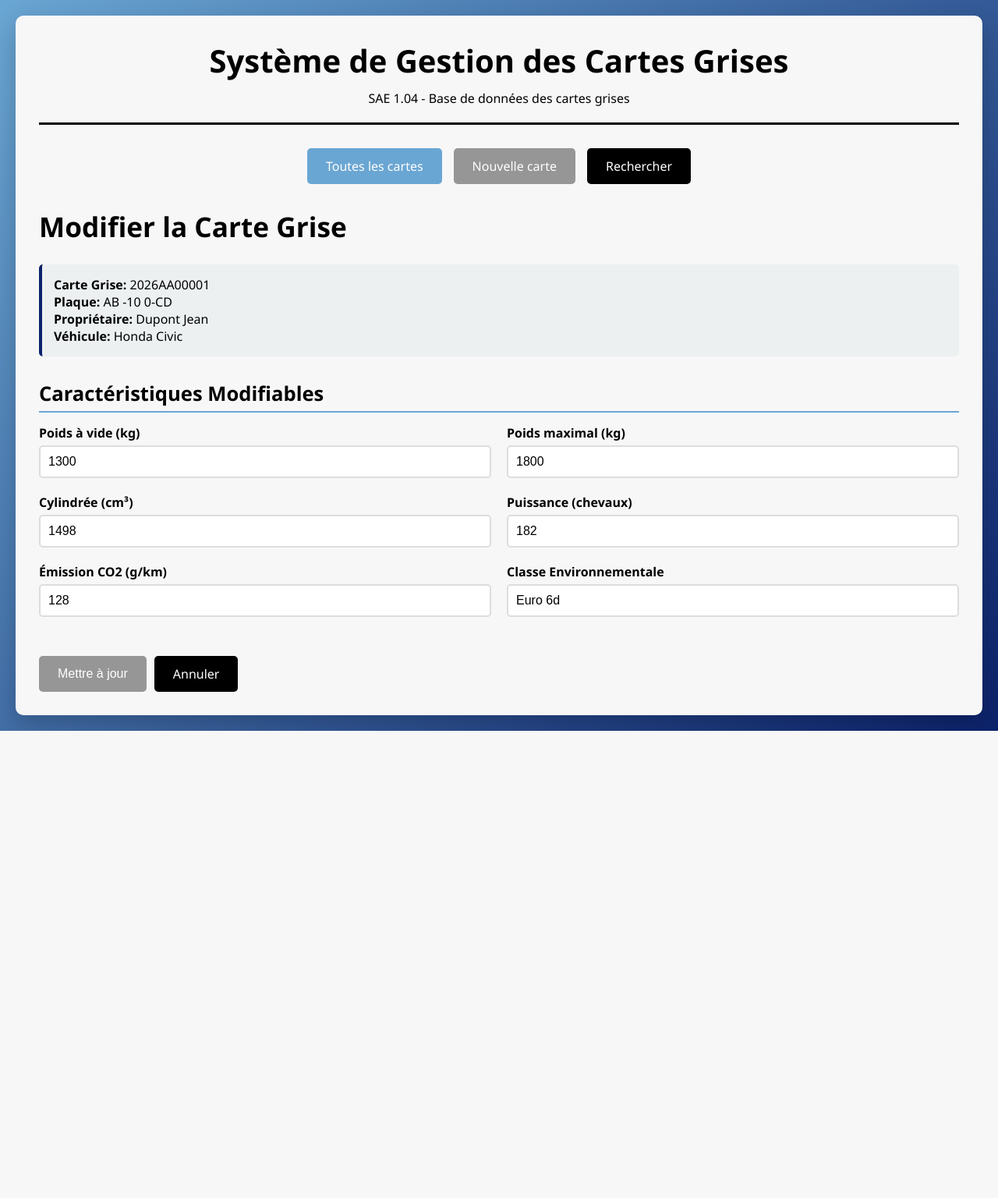
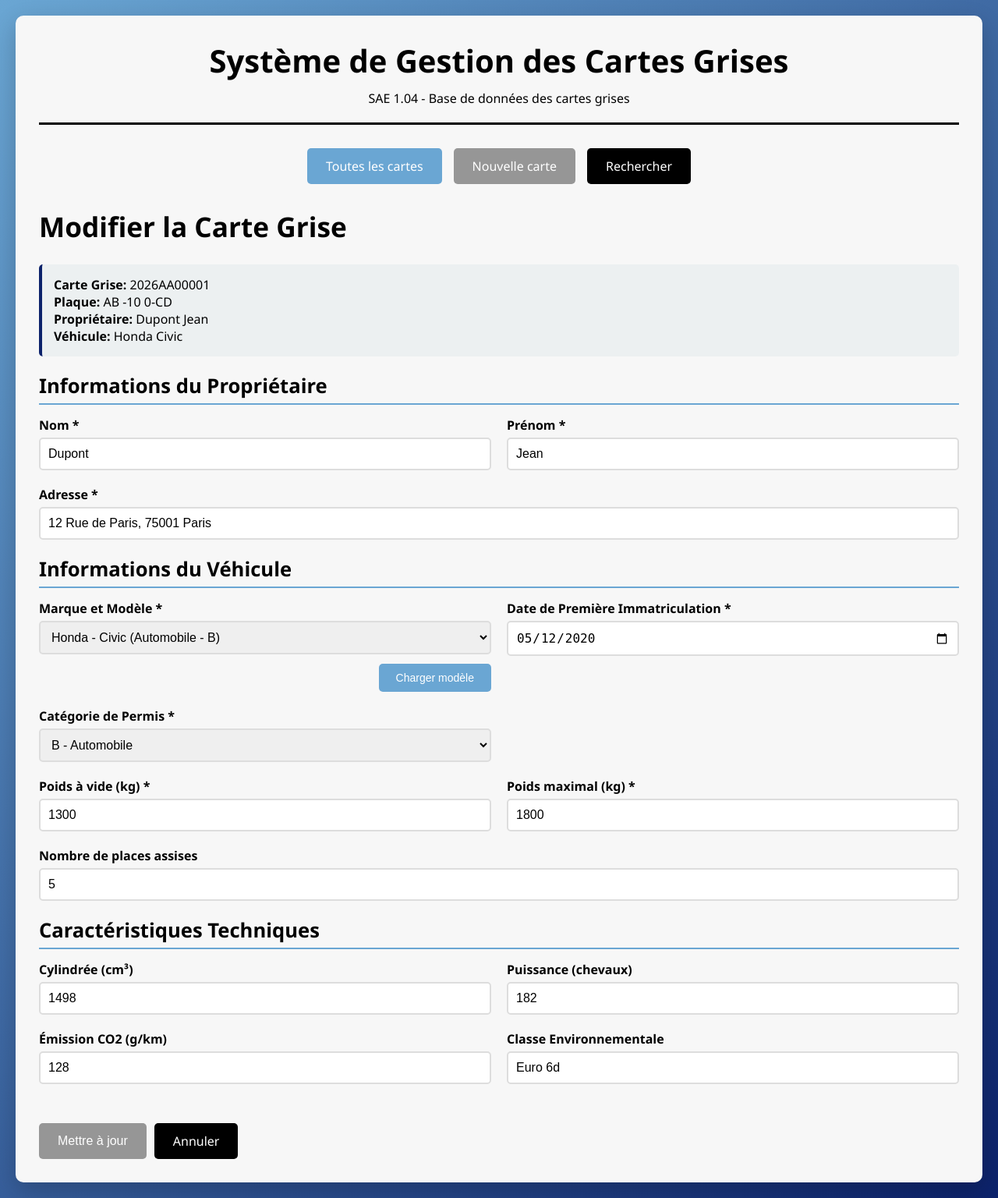
Before and after one commit to Gog2006/SAE_104, a Flask app: page /edit/1 in a window 1280 px wide. Shown: the whole page at 78% size. Before the commit the page ends 937 px from the top, so only its background shows below. Run offline with Flask 3, Linux system fonts and the light colour scheme; data comes from the database, SQL or seed files in the repository; some libraries are stand-ins or nearby versions.

Commit message:
modifying menu done

```diff
--- a/app.py
+++ b/app.py
@@ -292,25 +292,138 @@ def add_carte_grise():
 @app.route('/edit/<int:carte_id>', methods=['GET', 'POST'])
 def edit_carte_grise(carte_id):
     """Modification d'une carte grise existante"""
+
+    # Données techniques de référence (same as add route)
+    DONNEES_TECHNIQUES_REF = {
+        # Honda
+        1: {'pv': 190, 'pm': 370, 'permis': 'A2', 'pl': 2, 'cyl': 471, 'cv': 48, 'co2': 80, 'classe': 'Euro 5'},
+        2: {'pv': 201, 'pm': 390, 'permis': 'A', 'pl': 2, 'cyl': 999, 'cv': 217, 'co2': 160, 'classe': 'Euro 4'},
+        3: {'pv': 1300, 'pm': 1800, 'permis': 'B', 'pl': 5, 'cyl': 1498, 'cv': 182, 'co2': 128, 'classe': 'Euro 6d'},
+        4: {'pv': 1600, 'pm': 2200, 'permis': 'B', 'pl': 5, 'cyl': 1993, 'cv': 184, 'co2': 153, 'classe': 'Euro 6d'},
+        5: {'pv': 2800, 'pm': 4500, 'permis': 'C', 'pl': 3, 'cyl': 2999, 'cv': 150, 'co2': 210, 'classe': 'Euro 6'},
+        6: {'pv': 2600, 'pm': 3500, 'permis': 'C', 'pl': 3, 'cyl': 2488, 'cv': 130, 'co2': 220, 'classe': 'Euro 6'},
+        7: {'pv': 95, 'pm': 270, 'permis': 'A1', 'pl': 2, 'cyl': 49, 'cv': 4, 'co2': 45, 'classe': 'Euro 5'},
+        8: {'pv': 280, 'pm': 450, 'permis': 'A', 'pl': 2, 'cyl': 399, 'cv': 36, 'co2': 89, 'classe': 'Euro 5'},
+        9: {'pv': 1050, 'pm': 1550, 'permis': 'B', 'pl': 5, 'cyl': 1199, 'cv': 100, 'co2': 102, 'classe': 'Euro 6d'},
+        10: {'pv': 1500, 'pm': 2100, 'permis': 'B', 'pl': 7, 'cyl': 1598, 'cv': 180, 'co2': 140, 'classe': 'Euro 6d'},
+        11: {'pv': 2100, 'pm': 4400, 'permis': 'C', 'pl': 3, 'cyl': 2179, 'cv': 140, 'co2': 230, 'classe': 'Euro 6'},
+        12: {'pv': 1800, 'pm': 3100, 'permis': 'C', 'pl': 3, 'cyl': 1997, 'cv': 145, 'co2': 190, 'classe': 'Euro 6'},
+        13: {'pv': 120, 'pm': 300, 'permis': 'A1', 'pl': 2, 'cyl': 124, 'cv': 11, 'co2': 55, 'classe': 'Euro 5'},
+        14: {'pv': 160, 'pm': 340, 'permis': 'A2', 'pl': 2, 'cyl': 395, 'cv': 30, 'co2': 75, 'classe': 'Euro 5'},
+        15: {'pv': 1100, 'pm': 1600, 'permis': 'B', 'pl': 5, 'cyl': 999, 'cv': 90, 'co2': 110, 'classe': 'Euro 6d'},
+        16: {'pv': 1400, 'pm': 1950, 'permis': 'B', 'pl': 5, 'cyl': 1332, 'cv': 140, 'co2': 130, 'classe': 'Euro 6d'},
+        17: {'pv': 2200, 'pm': 3500, 'permis': 'C', 'pl': 3, 'cyl': 2299, 'cv': 135, 'co2': 240, 'classe': 'Euro 6'},
+        18: {'pv': 2400, 'pm': 4500, 'permis': 'C', 'pl': 3, 'cyl': 2488, 'cv': 140, 'co2': 250, 'classe': 'Euro 6'},
+        19: {'pv': 130, 'pm': 310, 'permis': 'A1', 'pl': 2, 'cyl': 125, 'cv': 12, 'co2': 60, 'classe': 'Euro 5'},
+        20: {'pv': 210, 'pm': 400, 'permis': 'A', 'pl': 2, 'cyl': 998, 'cv': 200, 'co2': 155, 'classe': 'Euro 4'},
+        21: {'pv': 1350, 'pm': 1900, 'permis': 'B', 'pl': 5, 'cyl': 1461, 'cv': 116, 'co2': 120, 'classe': 'Euro 6d'},
+        22: {'pv': 1800, 'pm': 2400, 'permis': 'B', 'pl': 5, 'cyl': 1993, 'cv': 190, 'co2': 160, 'classe': 'Euro 6d'},
+        23: {'pv': 2600, 'pm': 5000, 'permis': 'C', 'pl': 3, 'cyl': 2143, 'cv': 163, 'co2': 215, 'classe': 'Euro 6'},
+        24: {'pv': 2900, 'pm': 4800, 'permis': 'C', 'pl': 3, 'cyl': 4250, 'cv': 170, 'co2': 230, 'classe': 'Euro 6'},
+        25: {'pv': 150, 'pm': 330, 'permis': 'A2', 'pl': 2, 'cyl': 300, 'cv': 28, 'co2': 70, 'classe': 'Euro 5'},
+        26: {'pv': 220, 'pm': 420, 'permis': 'A', 'pl': 2, 'cyl': 1100, 'cv': 210, 'co2': 165, 'classe': 'Euro 4'},
+        27: {'pv': 2000, 'pm': 2800, 'permis': 'B', 'pl': 5, 'cyl': 2998, 'cv': 176, 'co2': 200, 'classe': 'Euro 6'},
+        28: {'pv': 1900, 'pm': 2600, 'permis': 'B', 'pl': 5, 'cyl': 2500, 'cv': 150, 'co2': 190, 'classe': 'Euro 6'},
+        29: {'pv': 2200, 'pm': 3500, 'permis': 'C', 'pl': 3, 'cyl': 2300, 'cv': 140, 'co2': 225, 'classe': 'Euro 6'},
+        30: {'pv': 2500, 'pm': 5000, 'permis': 'C', 'pl': 3, 'cyl': 2998, 'cv': 180, 'co2': 245, 'classe': 'Euro 6'},
+        31: {'pv': 115, 'pm': 290, 'permis': 'A1', 'pl': 2, 'cyl': 125, 'cv': 10, 'co2': 50, 'classe': 'Euro 5'},
+        32: {'pv': 170, 'pm': 360, 'permis': 'A2', 'pl': 2, 'cyl': 450, 'cv': 35, 'co2': 78, 'classe': 'Euro 5'},
+        33: {'pv': 1150, 'pm': 1650, 'permis': 'B', 'pl': 5, 'cyl': 999, 'cv': 95, 'co2': 115, 'classe': 'Euro 6d'},
+        34: {'pv': 1300, 'pm': 1850, 'permis': 'B', 'pl': 5, 'cyl': 1498, 'cv': 120, 'co2': 125, 'classe': 'Euro 6d'},
+        35: {'pv': 2100, 'pm': 3500, 'permis': 'C', 'pl': 3, 'cyl': 1995, 'cv': 130, 'co2': 210, 'classe': 'Euro 6'},
+        36: {'pv': 2800, 'pm': 4700, 'permis': 'C', 'pl': 3, 'cyl': 1995, 'cv': 170, 'co2': 245, 'classe': 'Euro 6'},
+    }
+
+    # Récupération des modèles
+    query_modeles = """
+        SELECT m.id, m.modele, m.type_vehicule, ma.nom as marque_nom
+        FROM modeles m
+        JOIN marques ma ON m.marque_id = ma.id
+        ORDER BY ma.nom, m.modele
+    """
+    modeles = db.fetch_all(query_modeles)
+
+    prefilled_data = None
+    selected_modele_id = None
+
     if request.method == 'POST':
+        # --- CAS 1 : Clic sur 'Charger modèle' pour auto-remplir
+        if 'btn_load' in request.form and 'modele_id' in request.form:
+            modele_id = request.form.get('modele_id')
+            if modele_id and int(modele_id) in DONNEES_TECHNIQUES_REF:
+                ref = DONNEES_TECHNIQUES_REF[int(modele_id)]
+                prefilled_data = {
+                    'poids_vide': ref.get('pv'),
+                    'poids_max': ref.get('pm'),
+                    'categorie_permis': ref.get('permis'),
+                    'places_assises': ref.get('pl'),
+                    'cylindree': ref.get('cyl'),
+                    'puissance_chevaux': ref.get('cv'),
+                    'emission_co2': ref.get('co2'),
+                    'classe_environnementale': ref.get('classe')
+                }
+                selected_modele_id = modele_id
+
+            # Récupération des données de la carte grise pour l'affichage
+            carte = db.fetch_one("""
+                SELECT cg.*,
+                       p.nom, p.prenom, p.adresse,
+                       mo.modele, mo.type_vehicule,
+                       ma.nom as marque_nom
+                FROM cartes_grises cg
+                JOIN proprietaires p ON cg.proprietaire_id = p.id
+                JOIN modeles mo ON cg.modele_id = mo.id
+                JOIN marques ma ON mo.marque_id = ma.id
+                WHERE cg.id = %s
+            """, (carte_id,))
+
+            return render_template('edit.html', carte=carte, modeles=modeles, prefilled=prefilled_data, selected_modele_id=selected_modele_id)
+
+        # --- CAS 2 : Enregistrement des modifications
         try:
             # Récupération des données du formulaire
+            nom = str(escape(request.form.get('nom', '').strip()))
+            prenom = str(escape(request.form.get('prenom', '').strip()))
+            adresse = str(escape(request.form.get('adresse', '').strip()))
+            modele_id = request.form.get('modele_id')
+            date_premiere_immat = request.form.get('date_premiere_immat')
+            categorie_permis = request.form.get('categorie_permis')
             poids_vide = request.form.get('poids_vide')
             poids_max = request.form.get('poids_max')
+            places_assises = request.form.get('places_assises')
             cylindree = request.form.get('cylindree')
             puissance_chevaux = request.form.get('puissance_chevaux')
             emission_co2 = request.form.get('emission_co2')
             classe_env = str(escape(request.form.get('classe_environnementale', '').strip()))
 
+            # Validation des champs obligatoires
+            if not all([nom, prenom, adresse, modele_id, date_premiere_immat, categorie_permis]):
+                flash('Les champs nom, prénom, adresse, modèle, date et catégorie de permis sont obligatoires!', 'error')
+                return redirect(url_for('edit_carte_grise', carte_id=carte_id))
+
+            # Vérification ou création du propriétaire
+            query_prop = "SELECT id FROM proprietaires WHERE nom=%s AND prenom=%s AND adresse=%s"
+            proprietaire = db.fetch_one(query_prop, (nom, prenom, adresse))
+
+            if not proprietaire:
+                insert_prop = "INSERT INTO proprietaires (nom, prenom, adresse) VALUES (%s, %s, %s)"
+                proprietaire_id = db.execute_query(insert_prop, (nom, prenom, adresse))
+            else:
+                proprietaire_id = proprietaire['id']
+
             # Mise à jour de la carte grise
             update_query = """
                 UPDATE cartes_grises
-                SET poids_vide_kg=%s, poids_max_kg=%s, cylindree_cm3=%s,
-                    puissance_chevaux=%s, emission_co2_g_km=%s, classe_environnementale=%s
+                SET proprietaire_id=%s, modele_id=%s, date_premiere_immat=%s, categorie_permis=%s,
+                    poids_vide_kg=%s, poids_max_kg=%s, places_assises=%s,
+                    cylindree_cm3=%s, puissance_chevaux=%s, emission_co2_g_km=%s,
+                    classe_environnementale=%s
                 WHERE id=%s
             """
             params = (
+                proprietaire_id, modele_id, date_premiere_immat, categorie_permis,
                 poids_vide, poids_max,
+                places_assises if places_assises else None,
                 cylindree if cylindree else None,
                 puissance_chevaux if puissance_chevaux else None,
                 emission_co2 if emission_co2 else None,
@@ -344,7 +457,7 @@ def edit_carte_grise(carte_id):
         flash('Carte grise introuvable!', 'error')
         return redirect(url_for('index'))
 
-    return render_template('edit.html', carte=carte)
+    return render_template('edit.html', carte=carte, modeles=modeles, prefilled=prefilled_data, selected_modele_id=selected_modele_id)
 
 @app.route('/delete/<int:carte_id>', methods=['POST'])
 def delete_carte_grise(carte_id):
--- a/templates/edit.html
+++ b/templates/edit.html
@@ -24,45 +24,104 @@
 <form method="POST" action="{{ url_for('edit_carte_grise', carte_id=carte.id) }}">
     <input type="hidden" name="csrf_token" value="{{ csrf_token() }}"/>
 
-    <h3>Caractéristiques Modifiables</h3>
+    <h3 style="margin-top: 20px; color: var(--grey-color);">Informations du Propriétaire</h3>
 
     <div class="form-row">
         <div class="form-group">
-            <label for="poids_vide">Poids à vide (kg)</label>
-            <input type="number" id="poids_vide" name="poids_vide" value="{{ carte.poids_vide_kg }}" min="100">
+            <label for="nom">Nom *</label>
+            <input type="text" id="nom" name="nom" required value="{{ carte.nom }}" placeholder="Dupont">
         </div>
 
         <div class="form-group">
-            <label for="poids_max">Poids maximal (kg)</label>
-            <input type="number" id="poids_max" name="poids_max" value="{{ carte.poids_max_kg }}" min="100">
+            <label for="prenom">Prénom *</label>
+            <input type="text" id="prenom" name="prenom" required value="{{ carte.prenom }}" placeholder="Jean">
+        </div>
+    </div>
+
+    <div class="form-group">
+        <label for="adresse">Adresse *</label>
+        <input type="text" id="adresse" name="adresse" required value="{{ carte.adresse }}" placeholder="15 Rue de la Paix, 75001 Paris">
+    </div>
+
+    <h3 style="margin-top: 20px; color: var(--grey-color);">Informations du Véhicule</h3>
+
+    <div class="form-row">
+        <div class="form-group">
+            <label for="modele_id">Marque et Modèle *</label>
+            <select id="modele_id" name="modele_id" required>
+                <option value="">-- Sélectionnez un modèle --</option>
+                {% for modele in modeles %}
+                <option value="{{ modele.id }}" {% if (selected_modele_id and selected_modele_id == (modele.id|string)) or (carte.modele_id == modele.id) %}selected{% endif %}>{{ modele.marque_nom }} - {{ modele.modele }} ({{ modele.type_vehicule }})</option>
+                {% endfor %}
+            </select>
+            <button type="submit" name="btn_load" class="btn btn-small btn-load-right">Charger modèle</button>
+        </div>
+
+        <div class="form-group">
+            <label for="date_premiere_immat">Date de Première Immatriculation *</label>
+            <input type="date" id="date_premiere_immat" name="date_premiere_immat" required min="2020-01-01" max="2026-12-31" value="{{ carte.date_premiere_immat.strftime('%Y-%m-%d') if carte.date_premiere_immat else '' }}">
         </div>
     </div>
 
     <div class="form-row">
         <div class="form-group">
+            <label for="categorie_permis">Catégorie de Permis *</label>
+            <select id="categorie_permis" name="categorie_permis" required>
+                <option value="">-- Sélectionnez --</option>
+                {% set selected_permis = prefilled.categorie_permis if prefilled else carte.categorie_permis %}
+                <option value="A1" {% if selected_permis == 'A1' %}selected{% endif %}>A1 - Moto légère</option>
+                <option value="A2" {% if selected_permis == 'A2' %}selected{% endif %}>A2 - Moto moyenne</option>
+                <option value="A" {% if selected_permis == 'A' %}selected{% endif %}>A - Moto</option>
+                <option value="B" {% if selected_permis == 'B' %}selected{% endif %}>B - Automobile</option>
+                <option value="C" {% if selected_permis == 'C' %}selected{% endif %}>C - Camion léger</option>
+            </select>
+        </div>
+    </div>
+
+    <div class="form-row">
+        <div class="form-group">
+            <label for="poids_vide">Poids à vide (kg) *</label>
+            <input type="number" id="poids_vide" name="poids_vide" required value="{{ prefilled.poids_vide if prefilled else carte.poids_vide_kg }}" min="100">
+        </div>
+
+        <div class="form-group">
+            <label for="poids_max">Poids maximal (kg) *</label>
+            <input type="number" id="poids_max" name="poids_max" required value="{{ prefilled.poids_max if prefilled else carte.poids_max_kg }}" min="100">
+        </div>
+    </div>
+
+    <div class="form-group">
+        <label for="places_assises">Nombre de places assises</label>
+        <input type="number" id="places_assises" name="places_assises" value="{{ prefilled.places_assises if prefilled else (carte.places_assises if carte.places_assises else '') }}" min="1" max="50" placeholder="5">
+    </div>
+
+    <h3 style="margin-top: 20px; color: var(--grey-color);">Caractéristiques Techniques</h3>
+
+    <div class="form-row">
+        <div class="form-group">
             <label for="cylindree">Cylindrée (cm³)</label>
-            <input type="number" id="cylindree" name="cylindree" value="{{ carte.cylindree_cm3 if carte.cylindree_cm3 else '' }}" min="0">
+            <input type="number" id="cylindree" name="cylindree" value="{{ prefilled.cylindree if prefilled else (carte.cylindree_cm3 if carte.cylindree_cm3 else '') }}" min="0" placeholder="1560">
         </div>
 
         <div class="form-group">
             <label for="puissance_chevaux">Puissance (chevaux)</label>
-            <input type="number" id="puissance_chevaux" name="puissance_chevaux" value="{{ carte.puissance_chevaux if carte.puissance_chevaux else '' }}" min="0">
+            <input type="number" id="puissance_chevaux" name="puissance_chevaux" value="{{ prefilled.puissance_chevaux if prefilled else (carte.puissance_chevaux if carte.puissance_chevaux else '') }}" min="0" placeholder="130">
         </div>
     </div>
 
     <div class="form-row">
         <div class="form-group">
             <label for="emission_co2">Émission CO2 (g/km)</label>
-            <input type="number" id="emission_co2" name="emission_co2" value="{{ carte.emission_co2_g_km if carte.emission_co2_g_km else '' }}" min="0">
+            <input type="number" id="emission_co2" name="emission_co2" value="{{ prefilled.emission_co2 if prefilled else (carte.emission_co2_g_km if carte.emission_co2_g_km else '') }}" min="0" placeholder="110">
         </div>
 
         <div class="form-group">
             <label for="classe_environnementale">Classe Environnementale</label>
-            <input type="text" id="classe_environnementale" name="classe_environnementale" value="{{ carte.classe_environnementale if carte.classe_environnementale else '' }}" placeholder="Euro 6">
+            <input type="text" id="classe_environnementale" name="classe_environnementale" value="{{ prefilled.classe_environnementale if prefilled else (carte.classe_environnementale if carte.classe_environnementale else '') }}" placeholder="Euro 6">
         </div>
     </div>
 
-    <div class="actions">
+    <div class="actions" style="margin-top: 30px;">
         <button type="submit" class="btn btn-success"> Mettre à jour</button>
         <a href="{{ url_for('index') }}" class="btn btn-secondary"> Annuler</a>
     </div>
```
